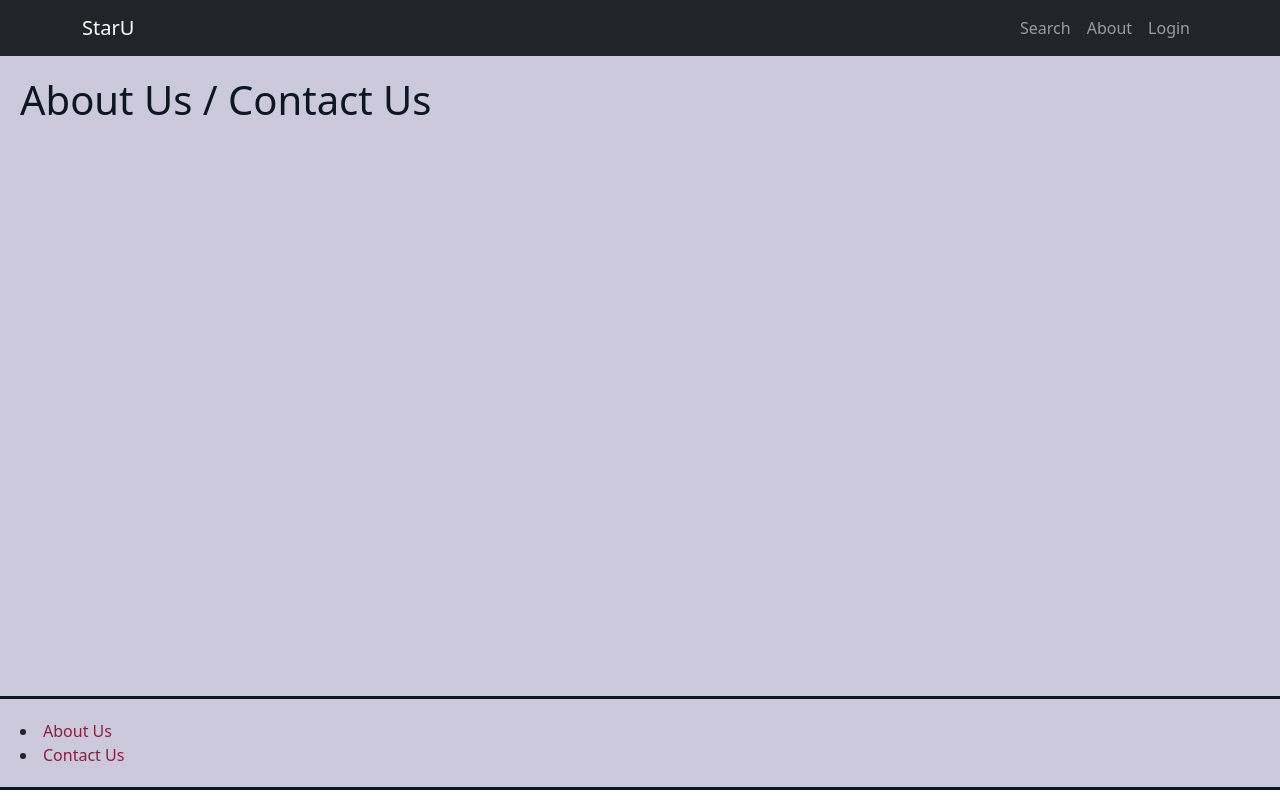
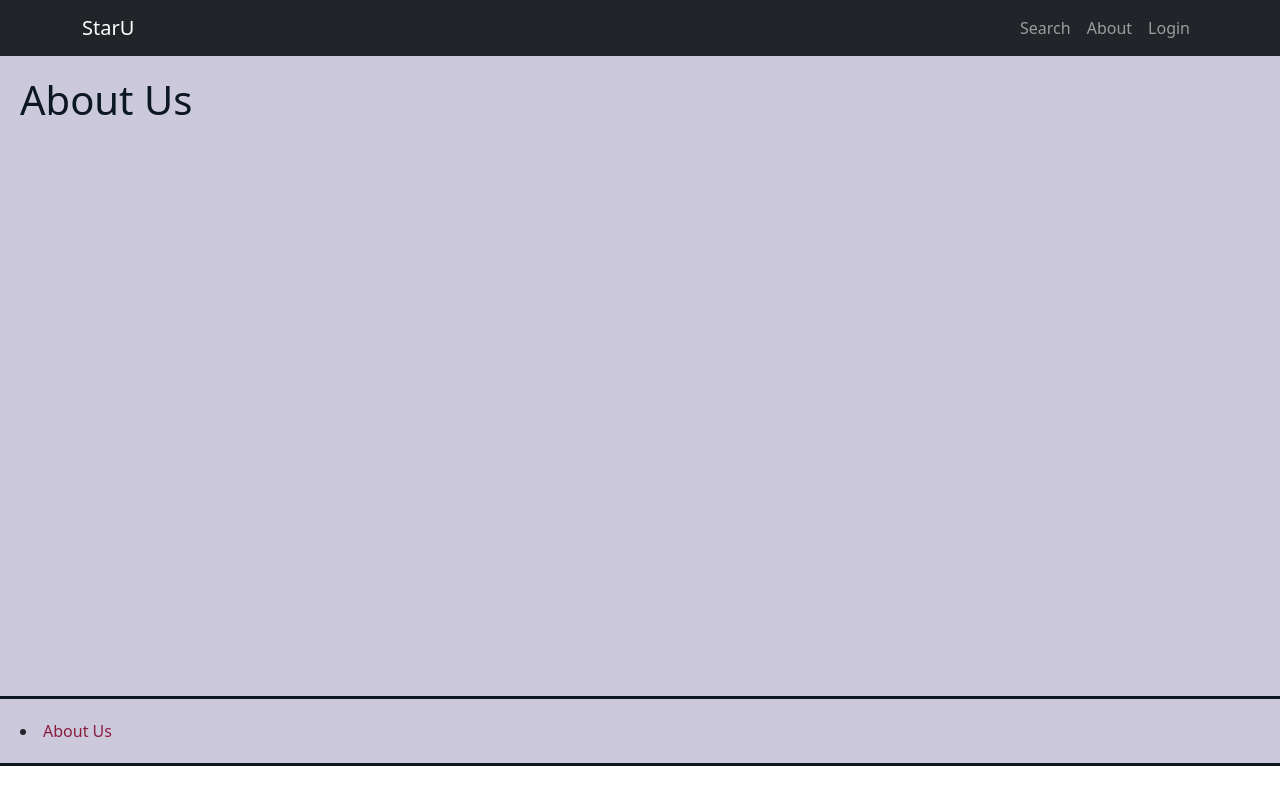
Before and after one commit to TimWargo/staru, a React (Create React App) app: page /about in a window 1280 px wide. Built offline with nearby package versions, Linux system fonts and the light colour scheme.

Commit message:
Removed the "Contact Us" portion

```diff
--- a/src/App.js
+++ b/src/App.js
@@ -1,7 +1,7 @@
 import './App.css';
 import React, { Component } from 'react'
 import { BrowserRouter, Routes, Route } from 'react-router-dom'
-import AboutContactUsPage from './Components/AboutContactUsPage/AboutContactUsPage';
+import AboutUsPage from './Components/AboutUsPage/AboutUsPage';
 import LandingPage from './Components/LandingPage/LandingPage';
 import ForgotPasswordPage from './Components/ForgotPasswordPage/ForgotPasswordPage';
 import ResetPasswordPage from './Components/ResetPasswordPage/ResetPasswordPage';
@@ -30,8 +30,7 @@ class App extends Component {
         <Routes>
           {/* Default Routes */}
           <Route path="/" exact element={<LandingPage />} />
-          <Route path="/about" element={<AboutContactUsPage />} />
-          <Route path="/contact" element={<AboutContactUsPage />} />
+          <Route path="/about" element={<AboutUsPage />} />
           <Route path="/search" element={<SearchPage />} />
 
           {/* Protected Routes */}
--- a/src/Components/AboutContactUsPage/AboutContactUsPage.js
+++ b/src/Components/AboutUsPage/AboutUsPage.js
@@ -1,13 +1,13 @@
 import React, { Component } from "react";
 
-class AboutContactUsPage extends Component {
+class AboutUsPage extends Component {
     render() {
         return (
             <div className="body">
-                <h1>About Us / Contact Us</h1>
+                <h1>About Us</h1>
             </div>
         );
     }
 }
 
-export default AboutContactUsPage;
+export default AboutUsPage;
--- a/src/Components/Footer/Footer.js
+++ b/src/Components/Footer/Footer.js
@@ -8,9 +8,6 @@ class Footer extends Component {
                 <li>
                     <Link className="link" to="/about">About Us</Link>
                 </li>
-                <li>
-                    <Link className="link" to="/contact">Contact Us</Link>
-                </li>
             </div>
         );
     }
```
